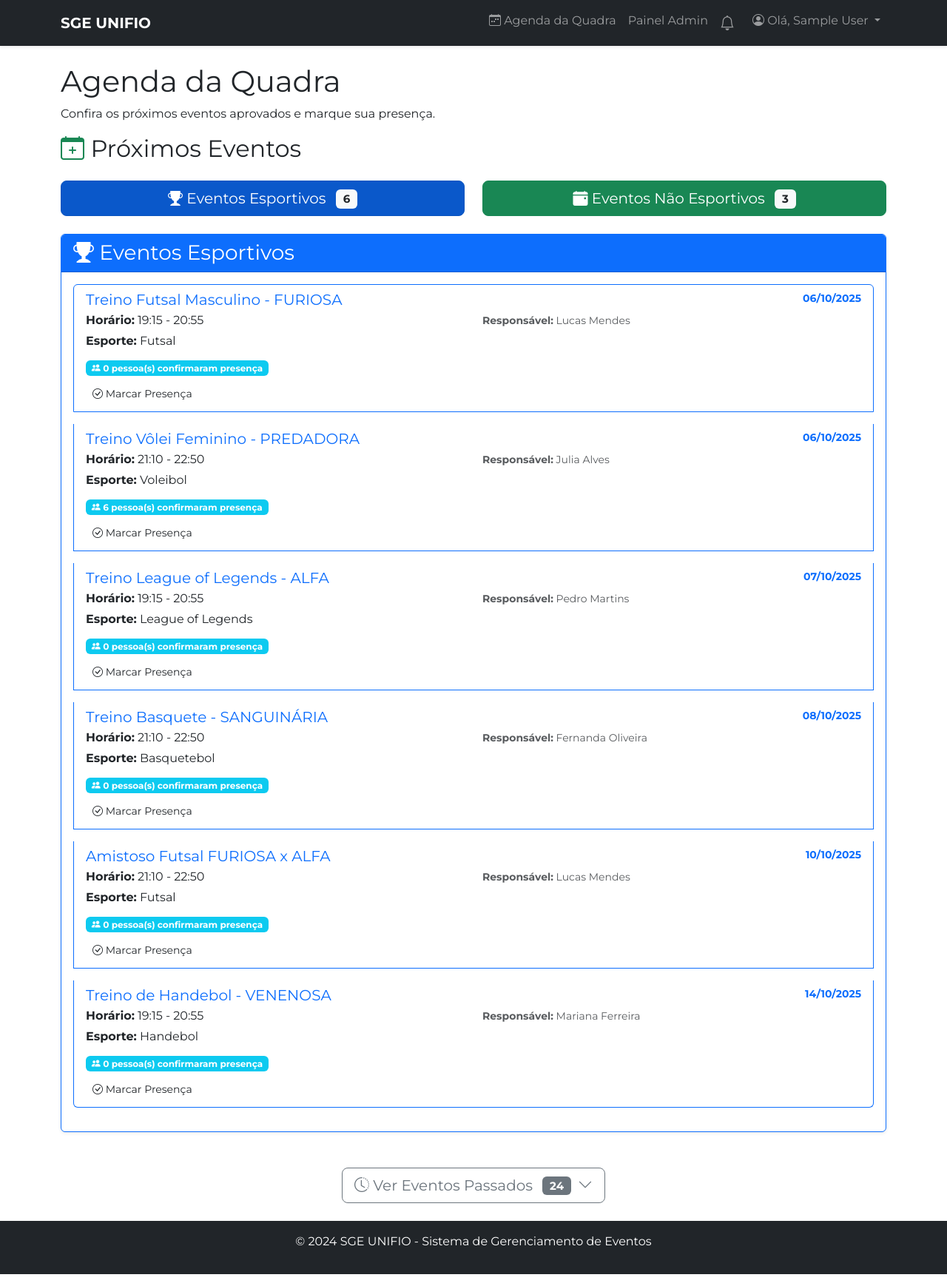
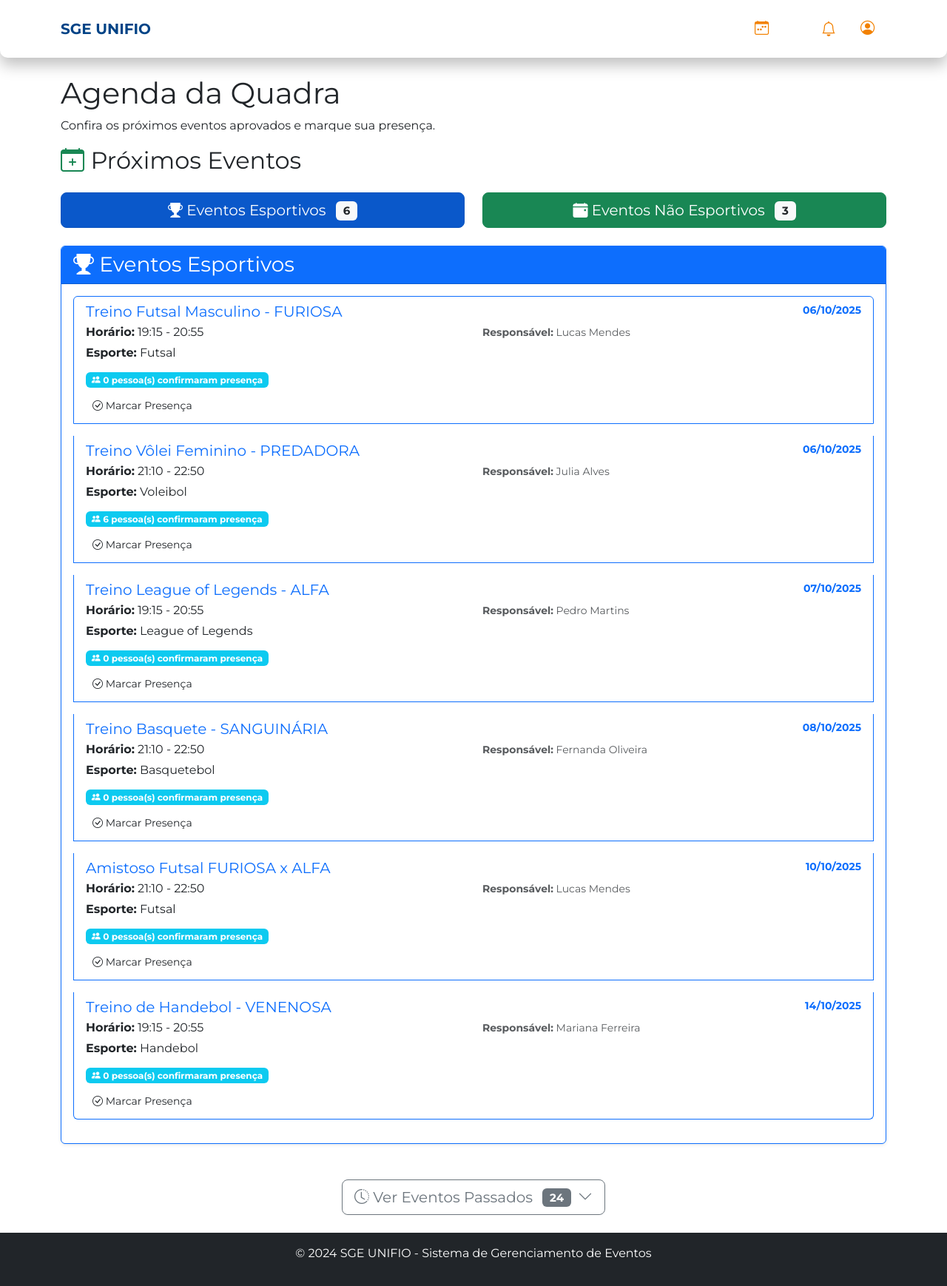
Before and after one commit to diasgarcia/SGE, a PHP site: page /agenda in a window 1280 px wide. Shown: the whole page at 74% size. Run offline with PHP 8.4, Linux system fonts and the light colour scheme; the visitor is signed in with stand-in values (Sample User, id 1); data comes from the database, SQL or seed files in the repository.

Commit message:
features-header

```diff
--- a/public/css/default.css
+++ b/public/css/default.css
@@ -1,3 +1,13 @@
 body {
     font-family: 'Montserrat', Arial, sans-serif;
 }
+
+:root {
+    --blue-color: #0900FF;
+    --textcolor-blue: #004386;
+    --orange-color: #F28100;
+    --background-color: #ffffff;
+    --text-color: #333333;
+    --gradient-color-login: linear-gradient(90deg,rgba(9, 0, 255, 1) 0%, rgba(0, 0, 0, 1) 50%, rgba(242, 129, 0, 1) 100%);
+    --gradient-color-text: linear-gradient(90deg,rgba(9, 0, 255, 1) 0%, rgba(242, 129, 0, 1) 100%);
+}
--- /dev/null
+++ b/public/css/header.css
@@ -0,0 +1,84 @@
+/* Header CSS */
+
+nav{
+    border-radius: 0px 0px 10px 10px;
+    box-shadow: 0 10px 20px 0 rgba(0, 0, 0, 0.25);
+    background-color: var(--background-color);
+
+}
+.navbar-brand strong{
+    color: var(--textcolor-blue);
+}
+
+.navbar .nav-link {
+    font-style: normal !important;
+    font-family: "Montserrat", sans-serif;
+    font-weight: 500; /* fica mais consistente */
+}
+
+/* Itens padrão animados */
+.navbar-nav .nav-item .nav-link {
+    display: flex;
+    align-items: center;
+    width: 45px; /* só o ícone aparece no início */
+    overflow: hidden;
+    white-space: nowrap;
+    transition: width 0.4s ease;
+    position: relative;
+    padding: 8px 10px;
+    color: var(--orange-color);
+}
+
+/* Ícones fixos */
+.navbar-nav .nav-item .nav-link i {
+    font-size: 1.2rem;
+    flex-shrink: 0;
+}
+
+/* Texto inicialmente invisível */
+.navbar-nav .nav-item .nav-link span {
+    margin-left: 8px;
+    opacity: 0;
+    transition: opacity 0.3s ease 0.1s;
+}
+
+/* Quando passar o mouse: expande e revela */
+.navbar-nav .nav-item .nav-link:hover {
+    width: 160px;
+}
+
+.navbar-nav .nav-item .nav-link:hover span {
+    opacity: 1;
+}
+
+/* Badge de notificações (sempre visível e posicionado corretamente) */
+#notificationBadge {
+    right: 6px;
+    top: 2px;
+}
+/* Estado inicial dos itens */
+.dropdown-menu .dropdown-item {
+    opacity: 0;
+    transform: translateX(-10px);
+    transition: all 0.3s ease;
+}
+
+/* Quando o dropdown abre */
+.dropdown-menu.show .dropdown-item {
+    opacity: 1;
+    transform: translateX(0);
+}
+
+/* Animação em cascata (delay automático por item) */
+.dropdown-menu.show .dropdown-item:nth-child(1) {
+    transition-delay: 0.05s;
+}
+.dropdown-menu.show .dropdown-item:nth-child(2) {
+    transition-delay: 0.1s;
+}
+.dropdown-menu.show .dropdown-item:nth-child(3) {
+    transition-delay: 0.15s;
+}
+.dropdown-menu.show .dropdown-item:nth-child(4) {
+    transition-delay: 0.2s;
+}
--- a/views/_partials/header.php
+++ b/views/_partials/header.php
@@ -14,8 +14,7 @@ use Application\Core\Auth;
     <title><?php echo isset($title) ? htmlspecialchars($title) : 'SGE - UNIFIO'; ?></title>
     <link href="https://cdn.jsdelivr.net/npm/bootstrap@5.3.3/dist/css/bootstrap.min.css" rel="stylesheet">
     <link rel="stylesheet" href="https://cdn.jsdelivr.net/npm/bootstrap-icons@1.11.3/font/bootstrap-icons.min.css">
-    <!-- Caminhos para os assets agora são diretos na raiz de public -->
-        <!-- Fonte Montserrat Google Fonts -->
+    <link rel="stylesheet" href="/css/header.css">
         <link href="https://fonts.googleapis.com/css?family=Montserrat:400,700&display=swap" rel="stylesheet">
     <link rel="stylesheet" href="/css/default.css">
     <link rel="stylesheet" href="/css/calendar.css">
@@ -30,7 +29,7 @@ use Application\Core\Auth;
 <?php else: ?>
 <body class="d-flex flex-column min-vh-100">
 
-<nav class="navbar navbar-expand-lg navbar-dark bg-dark shadow-sm">
+<nav class="navbar navbar-expand-lg p-3">
     <div class="container">
         <a class="navbar-brand" href="/"><strong>SGE UNIFIO</strong></a>
         <button class="navbar-toggler" type="button" data-bs-toggle="collapse" data-bs-target="#navbarNav"><span class="navbar-toggler-icon"></span></button>
@@ -38,10 +37,10 @@ use Application\Core\Auth;
             <ul class="navbar-nav ms-auto">
                 <?php if (Auth::check()): ?>
                     <?php if (Auth::role() === 'usuario'): ?>
-                        <li class="nav-item"><a class="nav-link" href="/dashboard"><i class="bi bi-house"></i> Dashboard</a></li>
-                        <li class="nav-item"><a class="nav-link" href="/agenda"><i class="bi bi-calendar-week"></i> Agenda</a></li>
+                        <li class="nav-item"><a class="nav-link" href="/dashboard"><i class="bi bi-house"></i> <span>Dashboard</span></a></li>
+                        <li class="nav-item"><a class="nav-link" href="/agenda"><i class="bi bi-calendar-week"></i> <span>Agenda</span></a></li>
                     <?php else: ?>
-                        <li class="nav-item"><a class="nav-link" href="/agenda"><i class="bi bi-calendar-week"></i> Agenda da Quadra</a></li>
+                        <li class="nav-item"><a class="nav-link" href="/agenda"><i class="bi bi-calendar-week"></i><span>Agenda da Quadra</span></a></li>
                     <?php endif; ?>
 
                     <?php
@@ -50,21 +49,22 @@ use Application\Core\Auth;
                     $can_schedule = ($tipo_usuario === 'Professor') || ($role === 'superadmin') || ($role === 'admin' && $tipo_usuario === 'Membro das Atléticas');
 
                     if ($can_schedule): ?>
-                        <li class="nav-item"><a class="nav-link" href="/agendar-evento"><i class="bi bi-calendar-plus"></i> Agendar Evento</a></li>
+                        <li class="nav-item"><a class="nav-link" href="/agendar-evento"><i class="bi bi-calendar-plus"></i><span>Agendar Evento</span></a></li>
                     <?php endif; ?>
 
                     <?php if (Auth::role() === 'superadmin'): ?>
-                        <li class="nav-item"><a class="nav-link" href="/superadmin/dashboard">Painel Super Admin</a></li>
-                        <li class="nav-item"><a class="nav-link" href="/superadmin/relatorios">Relatórios</a></li>
+                        <li class="nav-item"><a class="nav-link" href="/superadmin/dashboard"><span>Painel Super Admin</span></a></li>
+                        <li class="nav-item"><a class="nav-link" href="/superadmin/relatorios"><span>Relatórios</span></a></li>
                     <?php elseif (Auth::role() === 'admin'): ?>
-                        <li class="nav-item"><a class="nav-link" href="/admin/atletica/dashboard">Painel Admin</a></li>
+                        <li class="nav-item"><a class="nav-link" href="/admin/atletica/dashboard"><span>Painel Admin</span></a></li>
                     <?php endif; ?>
 
                     <li class="nav-item dropdown me-2">
-                        <a class="nav-link position-relative" href="#" role="button" data-bs-toggle="dropdown" id="notificationDropdown">
-                            <i class="bi bi-bell fs-5"></i>
+                       <a class="nav-link position-relative" href="#" role="button" data-bs-toggle="dropdown" id="notificationDropdown">
+                        <i class="bi bi-bell fs-5"></i> <span>Notificações</span>
                             <span class="position-absolute top-0 start-100 translate-middle badge rounded-pill bg-danger" id="notificationBadge" style="display: none;"></span>
                         </a>
+
                         <div class="dropdown-menu dropdown-menu-end notification-dropdown" style="width: 350px;">
                             <h6 class="dropdown-header d-flex justify-content-between align-items-center">
                                 <span>Notificações</span>
@@ -78,22 +78,22 @@ use Application\Core\Auth;
 
                     <li class="nav-item dropdown">
                         <a class="nav-link dropdown-toggle" href="#" role="button" data-bs-toggle="dropdown">
-                            <i class="bi bi-person-circle"></i> Olá, <?php echo htmlspecialchars(Auth::name()); ?>
+                            <i class="bi bi-person-circle"><span>Meu Perfil</span></i>
                         </a>
                         <ul class="dropdown-menu dropdown-menu-end">
                             <?php if (Auth::role() === 'admin'): ?>
-                                <li><a class="dropdown-item" href="/admin/atletica/dashboard">Meu Painel</a></li>
+                                <li><a class="dropdown-item" href="/admin/atletica/dashboard"><span>Meu Painel</span></a></li>
                             <?php elseif (Auth::role() === 'superadmin'): ?>
-                                <li><a class="dropdown-item" href="/superadmin/dashboard">Meu Painel</a></li>
+                                <li><a class="dropdown-item" href="/superadmin/dashboard"><span>Meu Painel</span></a></li>
                             <?php endif; ?>
-                            <li><a class="dropdown-item" href="/perfil">Editar Perfil</a></li>
+                            <li><a class="dropdown-item" href="/perfil"><span>Editar Perfil</span></a></li>
                             <li><hr class="dropdown-divider"></li>
-                            <li><a class="dropdown-item" href="/logout">Sair</a></li>
+                            <li><a class="dropdown-item" href="/logout"><span>Sair</span></a></li>
                         </ul>
                     </li>
                 <?php else: ?>
-                    <li class="nav-item"><a class="nav-link" href="/login">Login</a></li>
-                    <li class="nav-item"><a class="nav-link" href="/registro">Registrar</a></li>
+                    <li class="nav-item"><a class="nav-link" href="/login"><span>Login</span></a></li>
+                    <li class="nav-item"><a class="nav-link" href="/registro"><span>Registrar</span></a></li>
                 <?php endif; ?>
             </ul>
         </div>
```
